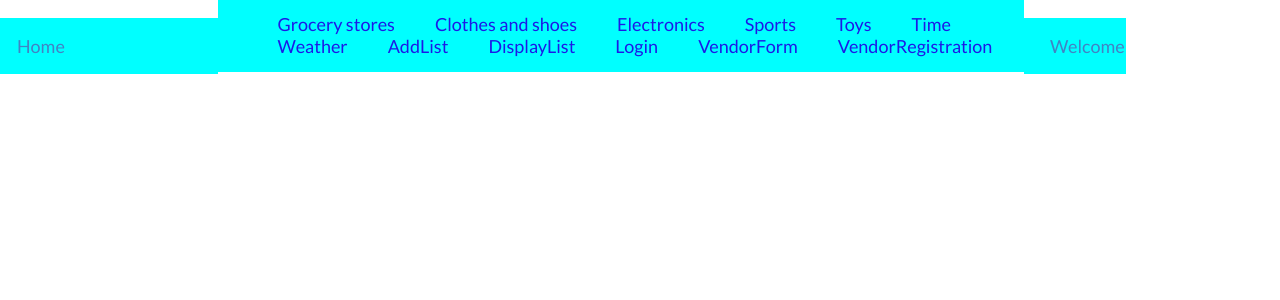
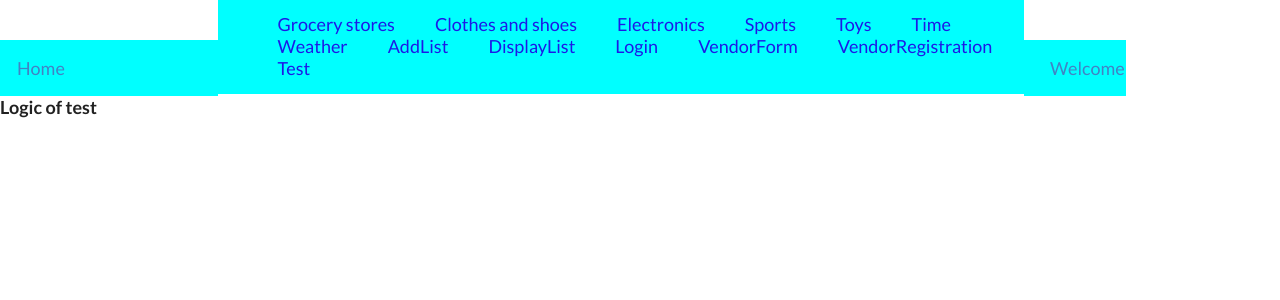
Before and after one commit to goldenvis/MiniMart, a React (Create React App) app in the folder frontend/: page /test in a window 1280 px wide. Shown: the top 300 px of the page. Built offline with nearby package versions, Linux system fonts and the light colour scheme.

Commit message:
Added component Test
Added component Test

```diff
--- a/frontend/src/components/App.js
+++ b/frontend/src/components/App.js
@@ -15,6 +15,7 @@ import DisplayList from "./DisplayList";
 import Login from "./Login";
 import VendorForm from "./vendorform";
 import VendorRegistration from "./vendorregistration";
+import Test from "./Test";
 
 //import UserDashBoard from "./UserDashBoard";
 
@@ -66,6 +67,7 @@ function App() {
         <Route path='/login' component={Login} />
         <Route path='/vendorform' component={VendorForm} />
         <Route path='/vendorregistration' component={VendorRegistration} />
+        <Route path='/test' component={Test} />
 
 
       </Switch>
--- a/frontend/src/components/Navbar.js
+++ b/frontend/src/components/Navbar.js
@@ -48,6 +48,10 @@ const Navbar= () =>{
       <Link to="/vendorregistration">VendorRegistration</Link>
     </li>
 
+    <li>
+      <Link to="/test">Test</Link>
+    </li>
+
 		</ul>
 
   </div>
--- /dev/null
+++ b/frontend/src/components/Test.js
@@ -0,0 +1,11 @@
+import React from 'react';
+const Test = () =>{
+  return (
+    <div>
+      <h3>Logic of test</h3>
+      <div>
+      </div>
+    </div>
+  );
+}
+export default Test;
```
Also changed, not shown: 1 other file (tests, documents, lock files or other folders).
